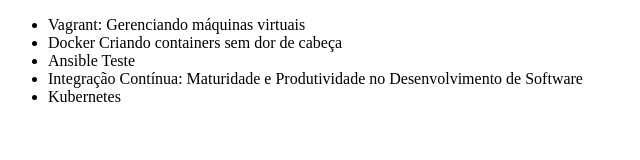
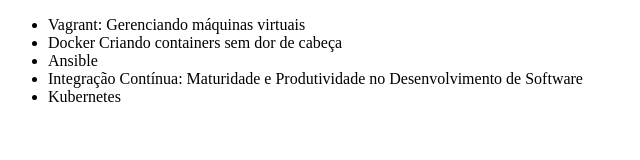
Before and after one commit to RoneySorriente/alura-git, a plain HTML site: page index.html in a window 1280 px wide. Shown: the full height of the page, 0-640 px from the left. Drawn offline with Linux system fonts and the light colour scheme.

Commit message:
Revert "index.html"
This reverts commit 1c954d00664961389809ba11a081f071d882ef74.

```diff
--- a/index.html
+++ b/index.html
@@ -8,7 +8,7 @@
     <ul>
         <li>Vagrant: Gerenciando máquinas virtuais</li>
         <li>Docker Criando containers sem dor de cabeça</li>
-        <li>Ansible Teste</li>
+        <li>Ansible</li>
         <li>Integração Contínua: Maturidade e Produtividade no Desenvolvimento de Software</li>
 	<li>Kubernetes</li>
     </ul>
```
